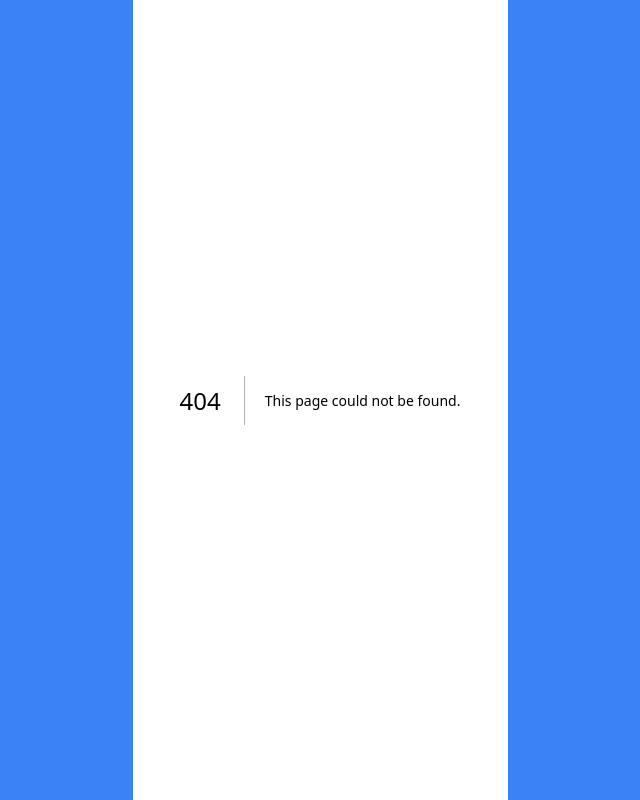
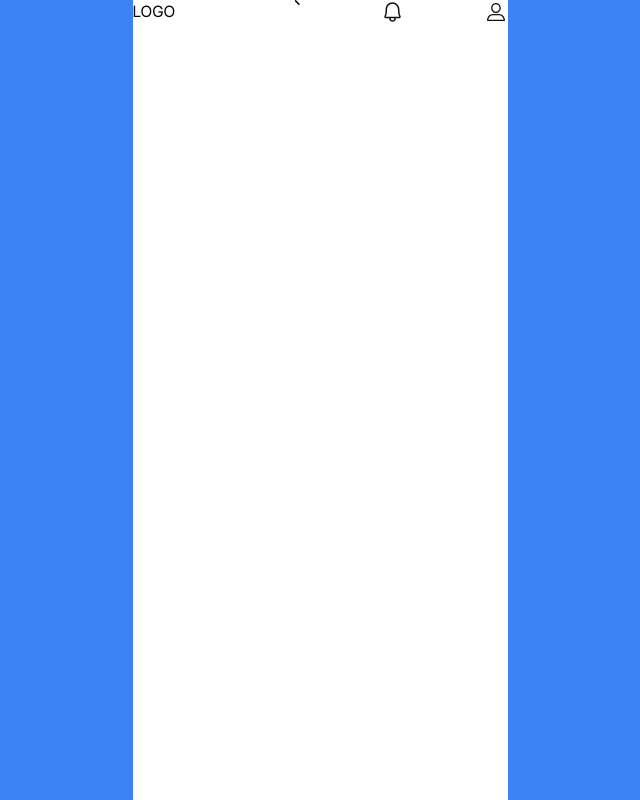
Before and after one commit to ggosunnae/ggosunnae_front, a Next.js app: page /list in a window 1280 px wide. Before the commit this address had no page. Shown: the whole page, without its empty margins (320-960 px from the left). Built offline with nearby package versions, Linux system fonts and the light colour scheme.

Commit message:
💩 next link 설치 문제...

```diff
--- /dev/null
+++ b/src/app/list/page.tsx
@@ -0,0 +1,12 @@
+import Header from "@/components/Layout/Header";
+
+const page = () => {
+  return (
+    <>
+      <Header />
+      <main>{/* Main content of the page */}</main>
+    </>
+  );
+};
+
+export default page;
--- /dev/null
+++ b/src/components/Layout/Header.tsx
@@ -0,0 +1,91 @@
+import Link from "next/link";
+
+const Header = () => {
+  return (
+    <header>
+      <nav className="flex justify-between">
+        <Link href="/">
+          <a className="">LOGO</a>
+        </Link>
+        <ul className="flex gap-20">
+          <li>
+            <Link href="">
+              <a className="">
+                <svg
+                  xmlns="http://www.w3.org/2000/svg"
+                  width="6"
+                  height="5"
+                  viewBox="0 0 6 5"
+                  fill="none"
+                >
+                  <path
+                    d="M1.63843 0.889648L5.0233 4.22178"
+                    stroke="black"
+                    strokeWidth="1.5"
+                    strokeLinecap="round"
+                    strokeLinejoin="round"
+                  />
+                </svg>
+              </a>
+            </Link>
+          </li>
+          <li>
+            <Link href="">
+              <a className="">
+                <svg
+                  xmlns="http://www.w3.org/2000/svg"
+                  width="24"
+                  height="24"
+                  viewBox="0 0 24 24"
+                  fill="none"
+                >
+                  <g clipPath="url(#clip0_1056_11382)">
+                    <path
+                      d="M9.74122 17.4V18.12C9.74122 18.8838 10.0319 19.6164 10.5492 20.1565C11.0666 20.6966 11.7683 21 12.5 21C13.2317 21 13.9334 20.6966 14.4508 20.1565C14.9681 19.6164 15.2588 18.8838 15.2588 18.12V17.4M6.31024 9.47996C6.3091 8.62605 6.46987 7.78034 6.78327 6.99159C7.09668 6.20284 7.55653 5.48665 8.13631 4.88429C8.7161 4.28194 9.40435 3.80534 10.1614 3.48196C10.9184 3.15858 11.7293 2.99482 12.5473 3.00012C15.9604 3.02661 18.6904 5.98825 18.6904 9.56131V10.2C18.6904 13.4234 19.3365 15.2939 19.9054 16.3162C19.9667 16.4255 19.9993 16.5496 20 16.6762C20.0006 16.8028 19.9693 16.9274 19.9091 17.0373C19.849 17.1472 19.7621 17.2386 19.6573 17.3023C19.5525 17.366 19.4334 17.3997 19.3122 17.4H5.68784C5.56656 17.3997 5.4475 17.366 5.34269 17.3023C5.23787 17.2386 5.151 17.1471 5.09083 17.0372C5.03067 16.9273 4.99934 16.8027 5.00001 16.6761C5.00068 16.5495 5.03332 16.4253 5.09465 16.3161C5.66393 15.2937 6.31024 13.4232 6.31024 10.2L6.31024 9.47996Z"
+                      stroke="#111111"
+                      strokeWidth="1.5"
+                      strokeLinecap="round"
+                      strokeLinejoin="round"
+                    />
+                  </g>
+                  <defs>
+                    <clipPath id="clip0_1056_11382">
+                      <rect width="24" height="24" fill="white" />
+                    </clipPath>
+                  </defs>
+                </svg>
+              </a>
+            </Link>
+          </li>
+          <li>
+            <Link href="">
+              <a className="">
+                <svg
+                  xmlns="http://www.w3.org/2000/svg"
+                  width="24"
+                  height="24"
+                  viewBox="0 0 24 24"
+                  fill="none"
+                >
+                  <g clipPath="url(#clip0_1056_11386)">
+                    <path
+                      d="M11.9736 13.1077C14.6393 13.1077 16.7771 10.8369 16.7771 8.06769C16.7771 5.29846 14.6393 3 11.9736 3C9.30792 3 7.17009 5.27077 7.17009 8.04C7.17009 10.8092 9.30792 13.1077 11.9736 13.1077ZM11.9736 4.32923C13.9267 4.32923 15.5103 5.99077 15.5103 8.04C15.5103 10.0892 13.9267 11.7508 11.9736 11.7508C10.0205 11.7508 8.43695 10.1169 8.43695 8.06769C8.43695 6.01846 10.0205 4.32923 11.9736 4.32923ZM3.63343 21H20.3666C20.7097 21 21 20.6954 21 20.3354C21 16.8462 18.2815 13.9938 14.956 13.9938H9.04399C5.71848 13.9938 3 16.8462 3 20.3354C3 20.6954 3.29032 21 3.63343 21ZM9.04399 15.3231H14.956C17.3842 15.3231 19.3636 17.2062 19.6804 19.6708H4.31965C4.63636 17.2062 6.61584 15.3231 9.04399 15.3231Z"
+                      fill="#111111"
+                    />
+                  </g>
+                  <defs>
+                    <clipPath id="clip0_1056_11386">
+                      <rect width="24" height="24" fill="white" />
+                    </clipPath>
+                  </defs>
+                </svg>
+              </a>
+            </Link>
+          </li>
+        </ul>
+      </nav>
+    </header>
+  );
+};
+
+export default Header;
```
